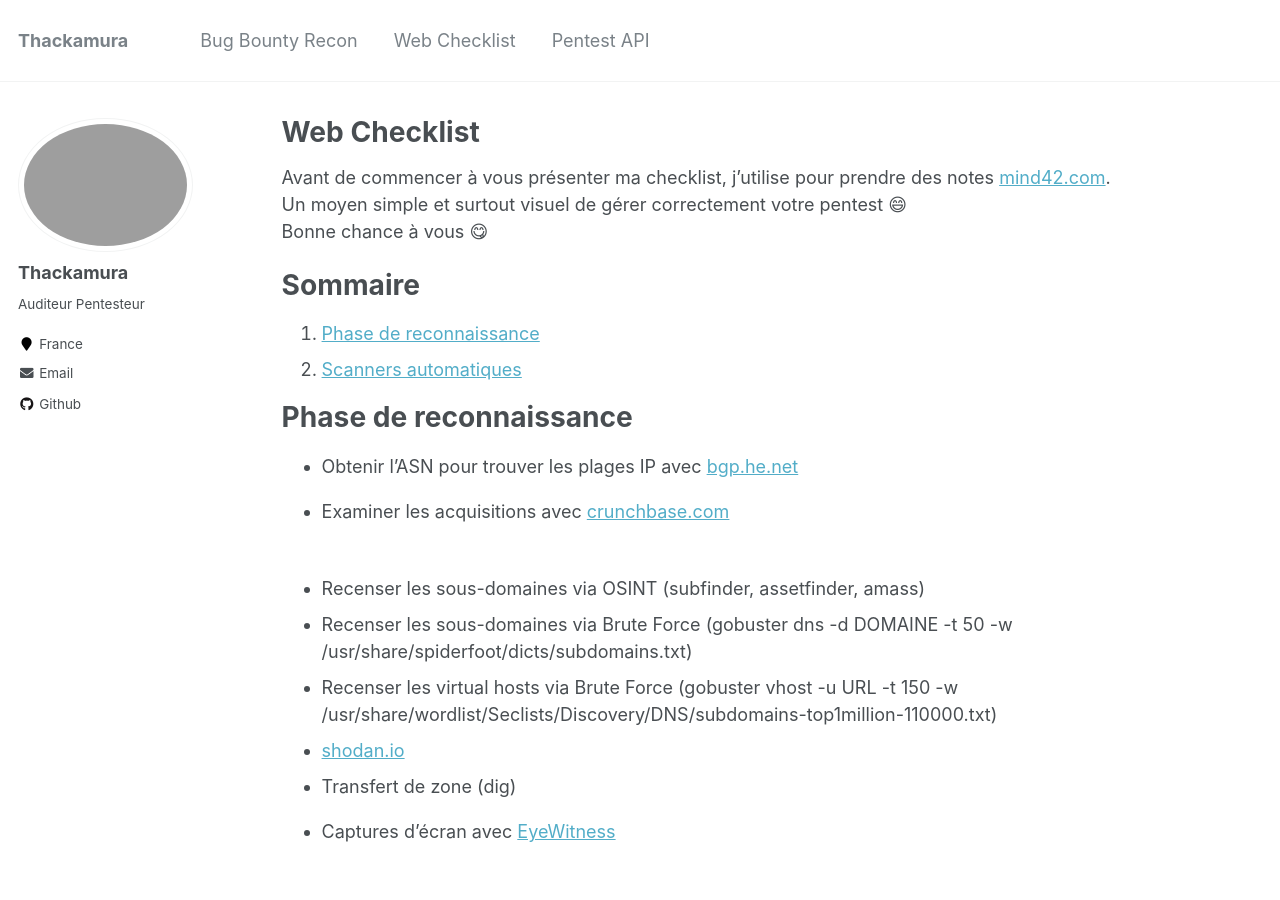
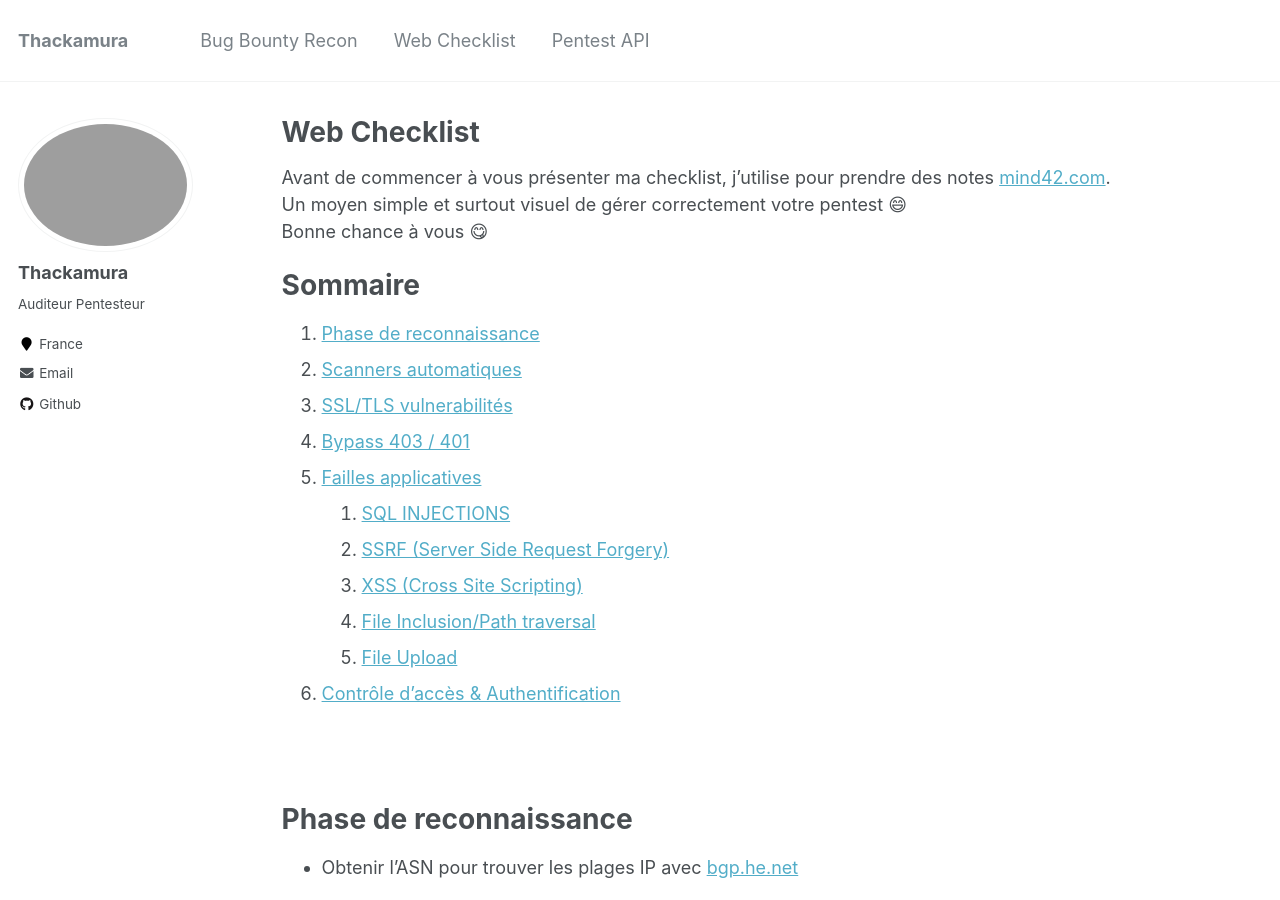
Before and after one commit to thackamura/thackamura.github.io, a Jekyll site: the page built from _pages/web-checklist.md, in a window 1280 px wide and 900 px high. Built offline with Jekyll 4.4.1, drawn with Linux system fonts in a browser that asks for light colours; some of the changed lines change nothing that is shown.

Commit message:
Update web-checklist.md

```diff
--- a/_pages/web-checklist.md
+++ b/_pages/web-checklist.md
@@ -17,6 +17,19 @@ Avant de commencer à vous présenter ma checklist, j'utilise pour prendre des n
 # Sommaire
 1. [Phase de reconnaissance](#recon)
 2. [Scanners automatiques](#scan)
+3. [SSL/TLS vulnerabilités](#ssl)
+4. [Bypass 403 / 401](#bypass)
+5. [Failles applicatives](#appli)
+    1. [SQL INJECTIONS](#sqli)
+    2. [SSRF (Server Side Request Forgery)](#ssrf)
+    3. [XSS (Cross Site Scripting)](#xss)
+    4. [File Inclusion/Path traversal](#lfi)
+    5. [File Upload](#fileu)
+6. [Contrôle d'accès & Authentification](#acces)
+
+
+<br/>
+<br/>
 
 Phase de reconnaissance  <a name="recon"></a>
 ======
@@ -71,7 +84,7 @@ Quelques scanners standards
 
 <br/>
 
-SSL/TLS vulnerabilités
+SSL/TLS vulnerabilités <a name="ssl"></a>
 ======
 Si le HTTP est uniquement utilisé et sert pour de l'envoi de données sensibles alors check [ici](https://cwe.mitre.org/data/definitions/319.html).
 <br/>Scanner utile :
@@ -80,7 +93,7 @@ Si le HTTP est uniquement utilisé et sert pour de l'envoi de données sensibles
 
 <br/>
 
-Bypass 403 / 401
+Bypass 403 / 401 <a name="bypass"></a>
 ======
 * Essayez d'utiliser différents "verbs" via Burp pour accéder au fichier : GET, HEAD, POST, PUT, DELETE, CONNECT, OPTIONS, TRACE, PATCH, INVENTED, HACK
 * Changer l'en-tête Host pour une valeur arbitraire
@@ -90,10 +103,10 @@ Bypass 403 / 401
 
 <br/>
 
-Failles applicatives
+Failles applicatives <a name="appli"></a>
 ======
 
-SQL INJECTIONS
+SQL INJECTIONS <a name="sqli"></a>
 ======
 L'injection SQL est une vulnérabilité de sécurité web qui permet à un attaquant d'interférer avec les requêtes qu'une application effectue dans sa base de données.
 <br/>Elle permet généralement à un attaquant de visualiser des données qu'il n'est normalement pas en mesure de récupérer.
@@ -125,7 +138,7 @@ L'injection SQL est une vulnérabilité de sécurité web qui permet à un attaq
 
 <br/>
 
-SSRF (Server Side Request Forgery)
+SSRF (Server Side Request Forgery) <a name="ssrf"></a>
 ======
 Server-side request forgery (également connue sous le nom de SSRF) est une vulnérabilité Web qui permet à un attaquant d'inciter l'application côté serveur à effectuer des requêtes HTTP vers un domaine arbitraire choisi par l'attaquant.
 
@@ -162,7 +175,7 @@ Server-side request forgery (également connue sous le nom de SSRF) est une vuln
 
 <br/>
 
-XSS (Cross Site Scripting)
+XSS (Cross Site Scripting) <a name="xss"></a>
 ======
 Le cross-site scripting (également connu sous le nom de XSS) est une vulnérabilité web qui consiste à manipuler un site web vulnérable de manière à ce qu'il renvoie du JavaScript malveillant aux utilisateurs.
 <br/>Lorsque le code malveillant s'exécute dans le navigateur d'une victime, l'attaquant peut compromettre totalement son interaction avec l'application.
@@ -183,7 +196,7 @@ Le cross-site scripting (également connu sous le nom de XSS) est une vulnérabi
 
 <br/>
 
-File Inclusion/Path traversal
+File Inclusion/Path traversal <a name="lfi"></a>
 ======
 **Remote File Inclusion (RFI)** : Le fichier est chargé à partir d'un serveur distant.
 <br/> **Local File Inclusion (LFI)** : Le serveur charge un fichier local.
@@ -216,7 +229,7 @@ File Inclusion/Path traversal
 
 <br/>
 
-File Upload
+File Upload <a name="fileu"></a>
 ======
 La **faille d'upload de fichier** est une faille permettant d'uploader des fichiers avec une extension non autorisée, cette faille est due à la mauvaise configuration du script d'upload ou à l'absence complète de sécurité. Celle ci est généralement présente dans les scripts d'upload d'images.
 <br/>
@@ -241,7 +254,7 @@ La **faille d'upload de fichier** est une faille permettant d'uploader des fichi
 
 <br/>
 
-Contrôle d'accès & Authentification
+Contrôle d'accès & Authentification <a name="acces"></a>
 ======
 A l’aide de mécanismes d’authentification, le contrôle d’accès vise à s’assurer que les
 ressources hébergées sur un serveur ne sont accessibles qu’aux personnes autorisées.
```
